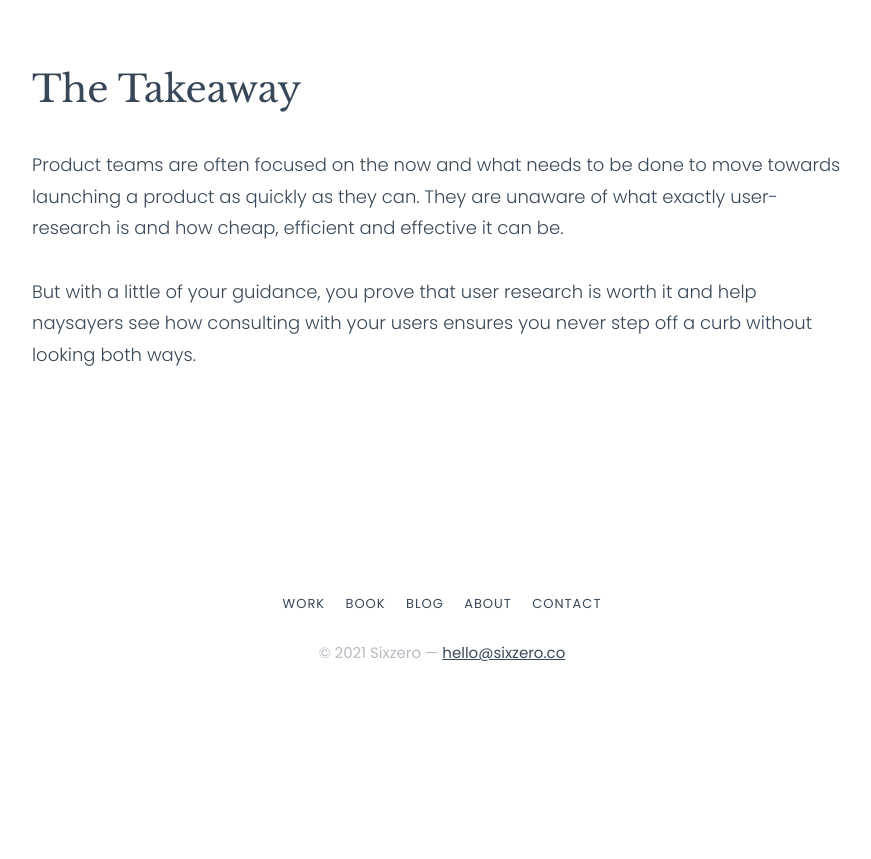
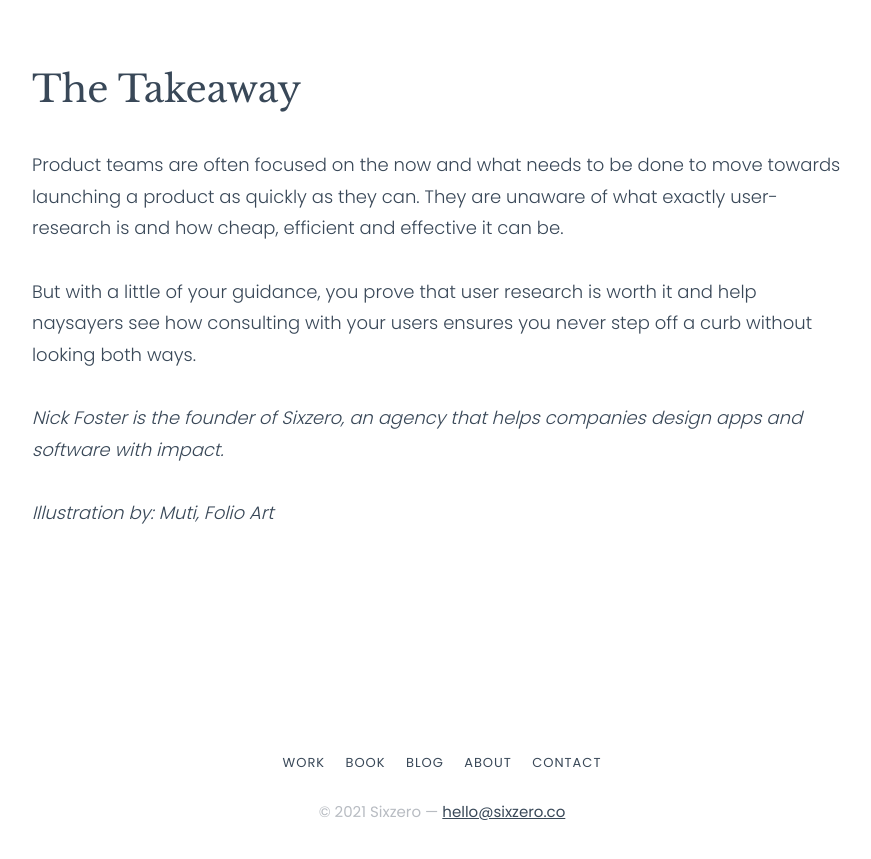
Before and after one commit to teamsixzero/teamsixzero.github.io, a Jekyll site: the page built from _posts/2021-05-03-how-to-overcome-8-common-objections-to-ux-research.md, in a window 1280 px wide and 900 px high, scrolled down 5880 px. Shown: the top 859 px of the window, without its empty margins (198-1069 px from the left). Built offline with Jekyll 4.4.1, drawn with Linux system fonts in a browser that asks for light colours; nearby versions of some CDN libraries; before the commit the page ends 6622 px from its top, so only the background shows below that.

Commit message:
update images

```diff
--- a/_posts/2021-05-03-how-to-overcome-8-common-objections-to-ux-research.md
+++ b/_posts/2021-05-03-how-to-overcome-8-common-objections-to-ux-research.md
@@ -87,3 +87,8 @@ This is an opportunity to let your team see that there are many types of researc
 Product teams are often focused on the now and what needs to be done to move towards launching a product as quickly as they can. They are unaware of what exactly user-research is and how cheap, efficient and effective it can be.
 
 But with a little of your guidance, you prove that user research is worth it and help naysayers see how consulting with your users ensures you never step off a curb without looking both ways.
+
+_Nick Foster is the founder of Sixzero, an agency that helps companies design apps and software with impact._
+
+
+_Illustration by: Muti, Folio Art_
```
Also changed, not shown: _posts/2021-05-06-how-to-design-without-a-designer.md (+2 -0 lines), assets/img/blogs/design-without-a-designer--og.png, assets/img/blogs/design-without-a-designer.png, 2 other files.
